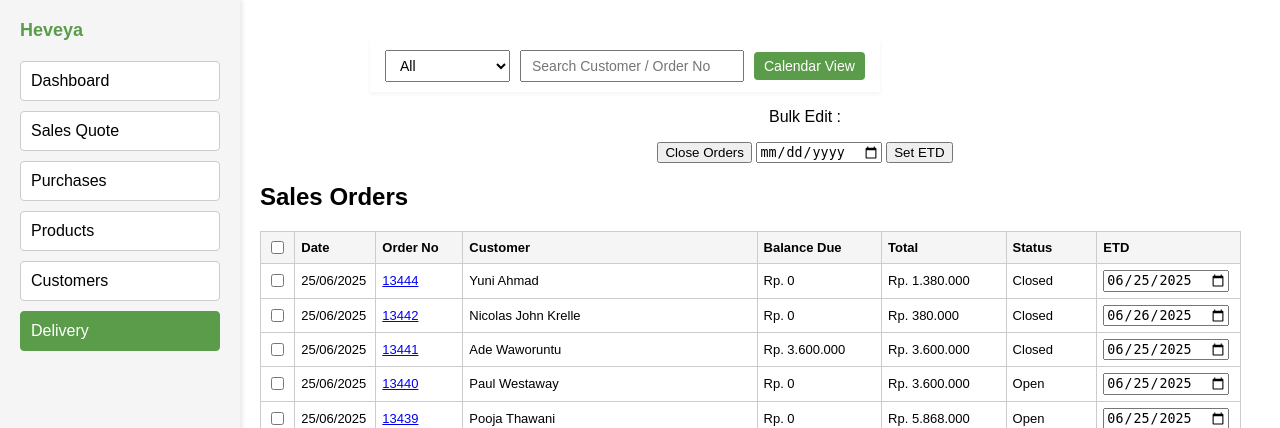
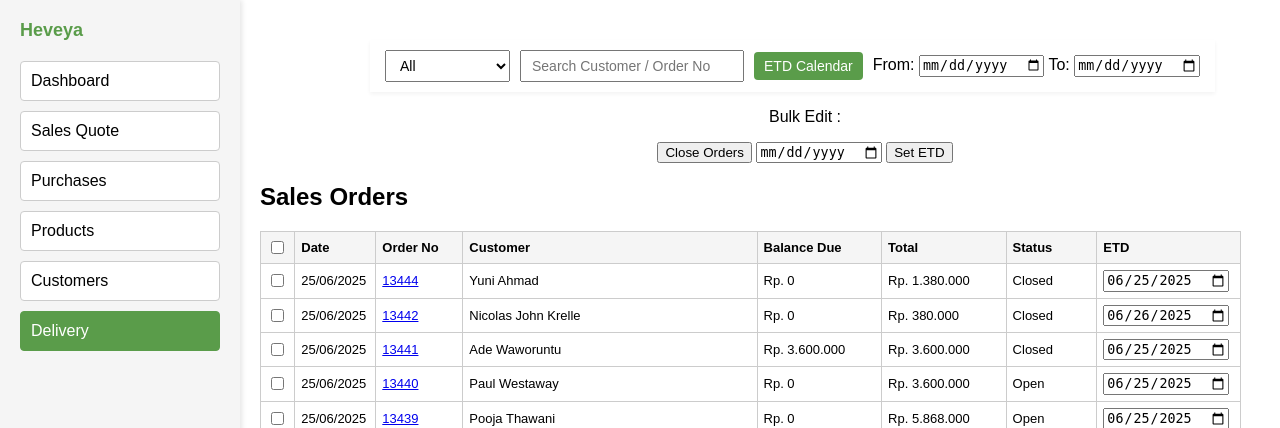
Before and after one commit to puputhariyati/heveya-bali, a Flask app: page /sales_order in a window 1280 px wide; the page is wider, and only the part inside the window is pictured. Shown: the top 428 px of that part. Run offline with Flask 3, Linux system fonts and the light colour scheme; data comes from the database, SQL or seed files in the repository.

Commit message:
sales_order, filter transaction date

```diff
--- a/static/sales_order.js
+++ b/static/sales_order.js
@@ -221,3 +221,29 @@ function filterOrdersByETD(etdDate) {
 function closeCalendar() {
   document.getElementById("calendarModal").style.display = "none";
 }
+
+function filterByDateRange() {
+  const start = document.getElementById("startDate").value;
+  const end = document.getElementById("endDate").value;
+  const rows = document.querySelectorAll("#delivery-table tbody tr");
+
+  rows.forEach(row => {
+    const txDateText = row.children[1].textContent.trim(); // e.g., "04/06/2025"
+    const [dd, mm, yyyy] = txDateText.split("/");
+    const txDate = new Date(`${yyyy}-${mm}-${dd}`);
+
+    let show = true;
+
+    if (start) {
+      const startDate = new Date(start);
+      if (txDate < startDate) show = false;
+    }
+
+    if (end) {
+      const endDate = new Date(end);
+      if (txDate > endDate) show = false;
+    }
+
+    row.style.display = show ? "" : "none";
+  });
+}
--- a/templates/sales_order.html
+++ b/templates/sales_order.html
@@ -16,10 +16,14 @@
                 <option value="closed">Closed</option>
             </select>
             <input type="text" id="searchBox" placeholder="Search Customer / Order No" oninput="filterOrders()" />
-          <div class="tabs">
-            <button onclick="showCalendarView()">Calendar View</button>
-          </div>
-          <div id="delivery-calendar" style="display:none;"></div>
+            <div class="tabs">
+                <button onclick="showCalendarView()">ETD Calendar</button>
+            </div>
+            <div id="delivery-calendar" style="display:none;"></div>
+            <div class="date-filter">
+              <label>From: <input type="date" id="startDate" onchange="filterByDateRange()" /></label>
+              <label>To: <input type="date" id="endDate" onchange="filterByDateRange()" /></label>
+            </div>
         </div>
 
         <div style="text-align: center">
```
